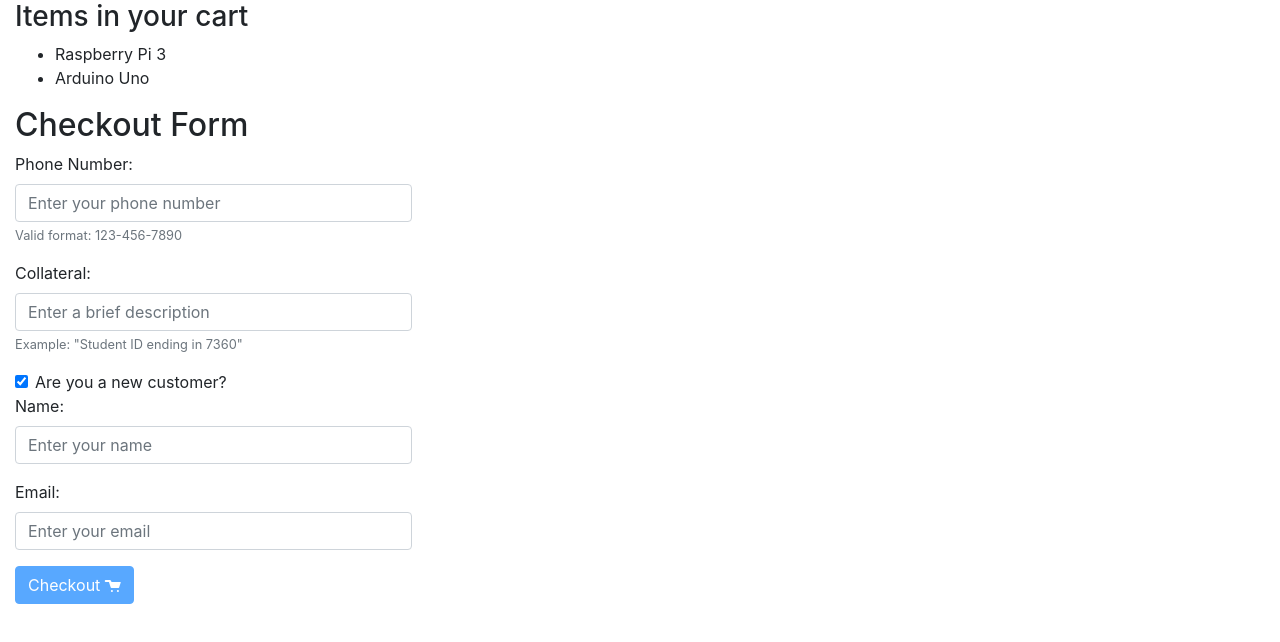
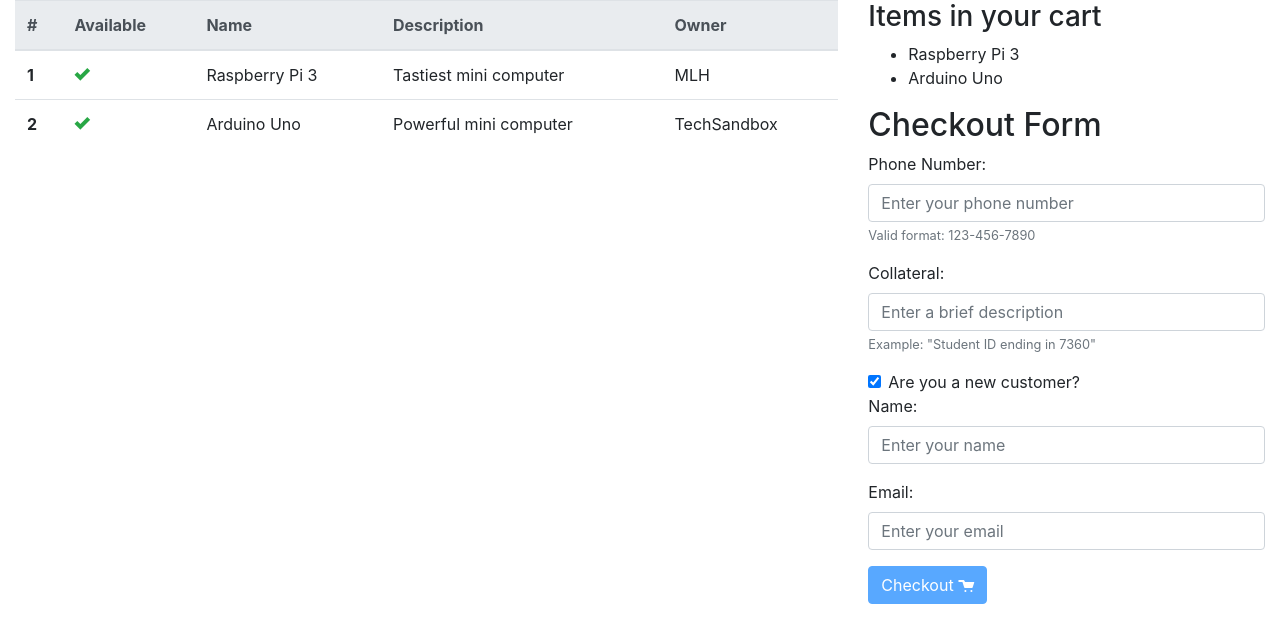
Before and after one commit to hackwitus/borrowIt, a React (Create React App) app in the folder client/: page / in a window 1280 px wide. Shown: the top 642 px of the page. Built offline with nearby package versions, Linux system fonts and the light colour scheme.

Commit message:
restructure and document

```diff
--- a/client/src/App.js
+++ b/client/src/App.js
@@ -1,5 +1,7 @@
 import React, { Component } from 'react';
-import Checkout from './Checkout';
+import Checkout from './components/Checkout';
+import Cart from './components/Cart';
+import InventoryView from './components/InventoryView';
 
 require('bootstrap')
 require('../node_modules/bootstrap/dist/css/bootstrap.min.css')
@@ -9,7 +11,15 @@
     return (
       <div className="container-fluid">
         <div className="row">
-          <div className="col-md-6 col-lg-4">
+          <div className="col-md-12 col-lg-8">
+            <InventoryView />
+          </div>
+          <div className="col-md-12 col-lg-4">
+            <div className="row">
+              <div className="col-md-6 col-lg-12">
+                <Cart />
+              </div>
+              <div className="col-md-6 col-lg-12">
                 <Checkout cart={[
                   {
                     id: 'abc123',
@@ -22,6 +32,8 @@
                 ]}/>
               </div>
             </div>
+          </div>
+        </div>
 
       </div>
     );
--- /dev/null
+++ b/client/src/components/Cart.js
@@ -0,0 +1,17 @@
+import React from 'react';
+
+class Cart extends React.Component {
+  render() {
+    return (
+      <div>
+        <h3>Items in your cart</h3>
+        <ul>
+          <li>Raspberry Pi 3</li>
+          <li>Arduino Uno</li>
+        </ul>
+      </div>
+    )
+  }
+}
+
+export default Cart
--- a/client/src/Checkout.js
+++ b/client/src/components/Checkout.js
@@ -1,18 +1,5 @@
 import React from 'react';
 import { Form, Field } from 'react-final-form';
-
-const renderCart = items => {
-  console.log(items)
-  return items ? (
-    <ul>
-      {items.map(item => (
-        <li key={item.id}>{item.name}</li>
-      ))}
-    </ul>
-  ) : (
-    <p>Your cart is empty.</p>
-  )
-}
 
 class Checkout extends React.Component {
   constructor(props) {
@@ -57,10 +44,6 @@
   render() {
     return (
       <React.Fragment>
-        <div>
-          <h3>Items in your cart</h3>
-          { renderCart(this.props.cart) }
-        </div>
         <Form
           onSubmit={this.onSubmit}
           initialValues={{
--- /dev/null
+++ b/client/src/components/InventoryTable.js
@@ -0,0 +1,37 @@
+import React from 'react'
+
+class InventoryTable extends React.Component {
+  render() {
+    return (
+      <table className="table">
+        <thead className="thead-light">
+          <tr>
+            <th scope="col">#</th>
+            <th scope="col">Available</th>
+            <th scope="col">Name</th>
+            <th scope="col">Description</th>
+            <th scope="col">Owner</th>
+          </tr>
+        </thead>
+        <tbody>
+          <tr>
+            <th scope="row">1</th>
+            <td><span className="oi oi-check text-success"></span></td>
+            <td>Raspberry Pi 3</td>
+            <td>Tastiest mini computer</td>
+            <td>MLH</td>
+          </tr>
+          <tr>
+            <th scope="row">2</th>
+            <td><span className="oi oi-check text-success"></span></td>
+            <td>Arduino Uno</td>
+            <td>Powerful mini computer</td>
+            <td>TechSandbox</td>
+          </tr>
+        </tbody>
+      </table>
+    )
+  }
+}
+
+export default InventoryTable
--- /dev/null
+++ b/client/src/components/InventoryView.js
@@ -0,0 +1,38 @@
+import React from 'react'
+import InventoryTable from './InventoryTable'
+
+class InventoryView extends React.Component {
+  constructor(props) {
+    super(props)
+    this.state = {
+      isMobile: false
+    }
+
+    this.updatePredicate = this.updatePredicate.bind(this)
+  }
+  componentDidMount() {
+    this.updatePredicate()
+    window.addEventListener("resize", this.updatePredicate)
+  }
+  componentWillUnmount() {
+    window.removeEventListener("resize", this.updatePredicate)
+  }
+  updatePredicate() {
+    this.setState({ isMobile: window.innerWidth < 576})
+  }
+  render() {
+    return (
+      <React.Fragment>
+        {
+          this.state.isMobile ? (
+            <p className="text-danger">Replace me with a mobile component</p>
+          ) : (
+            <InventoryTable />
+          )
+        }
+      </React.Fragment>
+    )
+  }
+}
+
+export default InventoryView
```
Also changed, not shown: 1 other file (tests, documents, lock files or other folders). Lines whose indentation alone changed are shown as unchanged.
